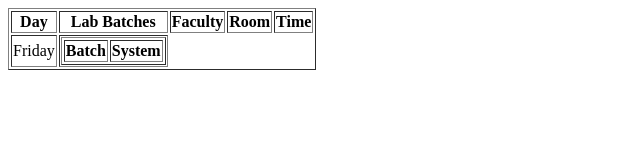
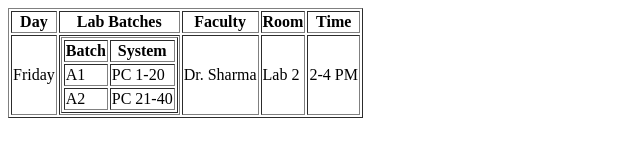
Before and after one commit to farazkhalid040/WDW_0015, a plain HTML site: page Web Designing Work shop Assignment/Assignment-14.html in a window 1280 px wide. Shown: the whole page, without its empty margins (0-640 px from the left). Drawn offline with Linux system fonts and the light colour scheme.

Commit message:
Assignment complete

```diff
--- a/Web Designing Work shop Assignment/Assignment-14.html
+++ b/Web Designing Work shop Assignment/Assignment-14.html
@@ -22,3 +22,25 @@
                         <th>Batch</th>
                         <th>System</th>
                     </tr>
+
+                    <tr>
+                        <td>A1</td>
+                        <td>PC 1-20</td>
+                    </tr>
+
+                    <tr>
+                        <td>A2</td>
+                        <td>PC 21-40</td>
+                    </tr>
+                </table>
+            </td>
+
+            <td>Dr. Sharma</td>
+            <td>Lab 2</td>
+            <td>2-4 PM</td>
+        </tr>
+
+    </table>
+
+</body>
+</html>
```
